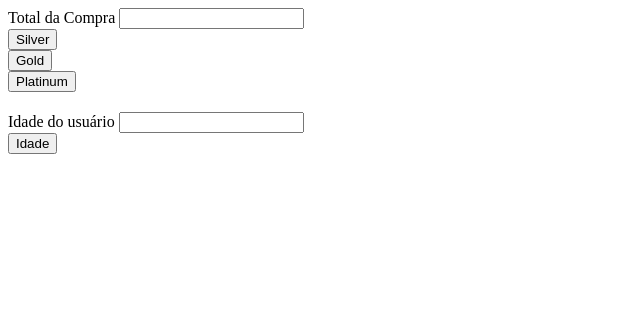
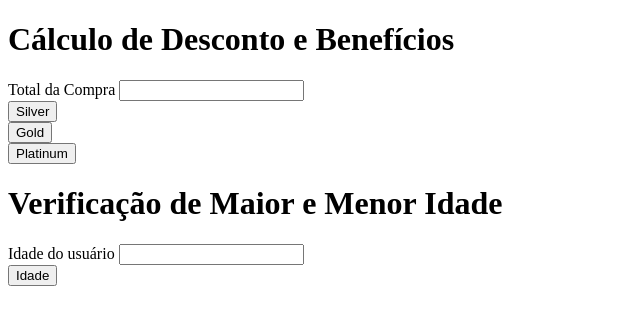
Before and after one commit to JoseRCL1981/Quinta-Atividade-Java-Script-para-Web, a plain HTML site: page index2.html in a window 1280 px wide. Shown: the whole page, without its empty margins (0-640 px from the left). Drawn offline with Linux system fonts and the light colour scheme.

Commit message:
Update index2.html

```diff
--- a/index2.html
+++ b/index2.html
@@ -3,11 +3,11 @@
 <head>
     <meta charset="UTF-8">
     <meta name="viewport" content="width=device-width, initial-scale=1.0">
-    <title>Document</title>
+    <title>Lista de Atividade 5.1</title>
 </head>
 <body>
-
-    <span>Total da Compra</span>
+<h1>Cálculo de Desconto e Benefícios</h1>
+<span>Total da Compra</span>
 <input type="number" id="compra"><br>
 
 <button onclick="calcularDesconto('silver')"> Silver </button><br>
@@ -46,7 +46,7 @@ function calcularDesconto(tipoAssinatura) {
 </script>
 
 <!-- // ************************************************************************ -->
-
+        <h1>Verificação de Maior e Menor Idade</h1>
         <span>Idade do usuário</span>
         <input type="number" id="idade"><br>
 
```
